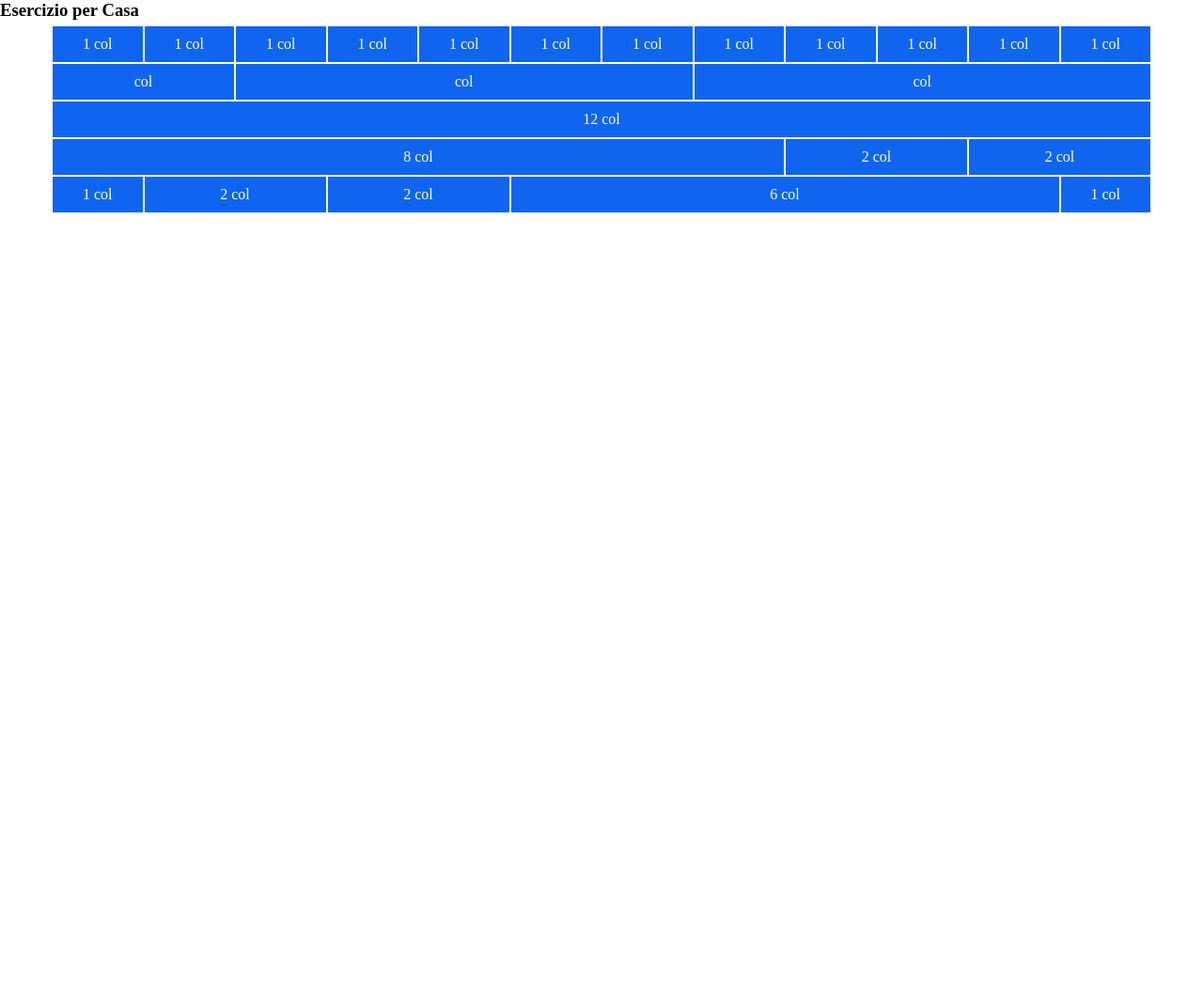
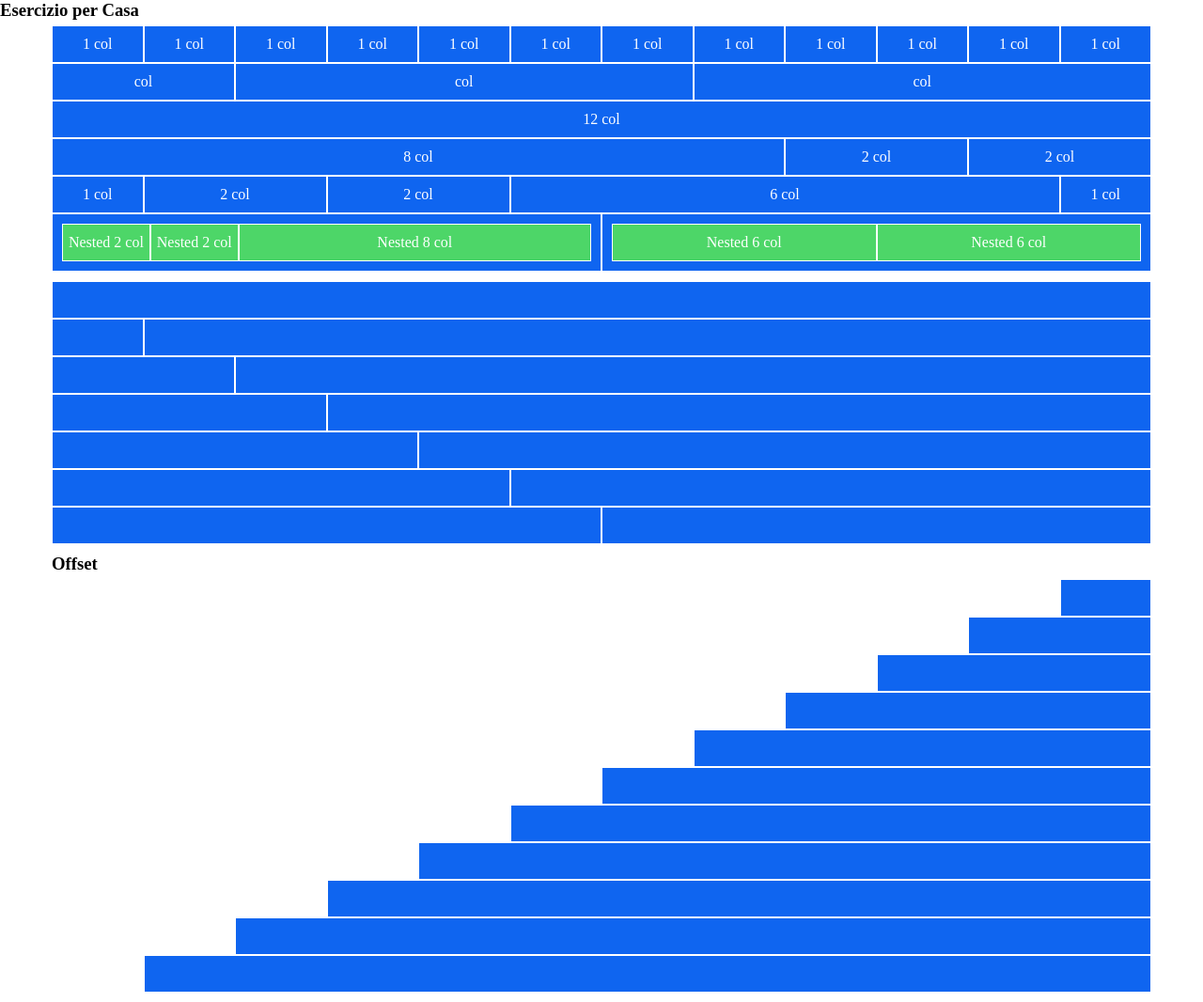
Before and after one commit to dvthnight/html-css-12bool, a plain HTML site: page index.html in a window 1280 px wide. Shown: the whole page at 94% size. Before the commit the page ends 800 px from the top, so only its background shows below. Drawn offline with Linux system fonts and the light colour scheme.

Commit message:
completato esercizio fino a sezione offset

```diff
--- a/index.html
+++ b/index.html
@@ -51,6 +51,90 @@
                 <div class="col-6">6 col</div>
                 <div class="col-1">1 col</div>
             </div>
+
+            <div class="row">
+                <div class="col-6 row">
+                    <div class="col-2 nested">Nested 2 col</div>
+                    <div class="col-2 nested">Nested 2 col</div>
+                    <div class="col-8 nested">Nested 8 col</div>
+                </div>
+                <div class="col-6 row">
+                    <div class="col-6 nested">Nested 6 col</div>
+                    <div class="col-6 nested">Nested 6 col</div>
+                </div>
+            </div>
+        </div>
+    </section>
+
+    <section class="blocco_sez">
+        <div class="container">
+            <div class="row">
+                <div class="col-12"></div>
+            </div>
+            <div class="row">
+                <div class="col-1"></div>
+                <div class="col-11"></div>
+            </div>
+            <div class="row">
+                <div class="col-2"></div>
+                <div class="col-10"></div>
+            </div>
+            <div class="row">
+                <div class="col-3"></div>
+                <div class="col-9"></div>
+            </div>
+            <div class="row">
+                <div class="col-4"></div>
+                <div class="col-8"></div>
+            </div>
+            <div class="row">
+                <div class="col-5"></div>
+                <div class="col-7"></div>
+            </div>
+            <div class="row">
+                <div class="col-6"></div>
+                <div class="col-6"></div>
+            </div>
+        </div>
+    </section>
+
+    <section class="blocco_sez">
+        <div class="container">
+            <h3>Offset</h3>
+            <div class="row">
+                <div class="col-1 col-offset-11"></div>
+
+            </div>
+            <div class="row">
+                <div class="col-2 col-offset-10"></div>
+            </div>
+            <div class="row">
+                <div class="col-3 col-offset-9"></div>
+            </div>
+            <div class="row">
+                <div class="col-4 col-offset-8"></div>
+            </div>
+            <div class="row">
+                <div class="col-5 col-offset-7"></div>
+            </div>
+            <div class="row">
+                <div class="col-6 col-offset-6"></div>
+            </div>
+            <div class="row">
+                <div class="col-7 col-offset-5"></div>
+            </div>
+            <div class="row">
+                <div class="col-8 col-offset-4"></div>
+            </div>
+            <div class="row">
+                <div class="col-9 col-offset-3"></div>
+            </div>
+            <div class="row">
+                <div class="col-10 col-offset-2"></div>
+            </div>
+            <div class="row">
+                <div class="col-11 col-offset-1"></div>
+            </div>
         </div>
     </section>
 
--- a/style.css
+++ b/style.css
@@ -9,3 +9,20 @@
 section h3{
     margin-bottom: 5px;
 }
+
+[class^="col"] .nested{
+    background-color: rgb(77, 214, 104);
+}
+
+.col-6.row{
+    padding: 10px;
+}
+
+
+section{
+    margin-bottom: 10px;
+}
+
+.blocco_sez [class^="col"]{
+    height: 40px;
+}
```
